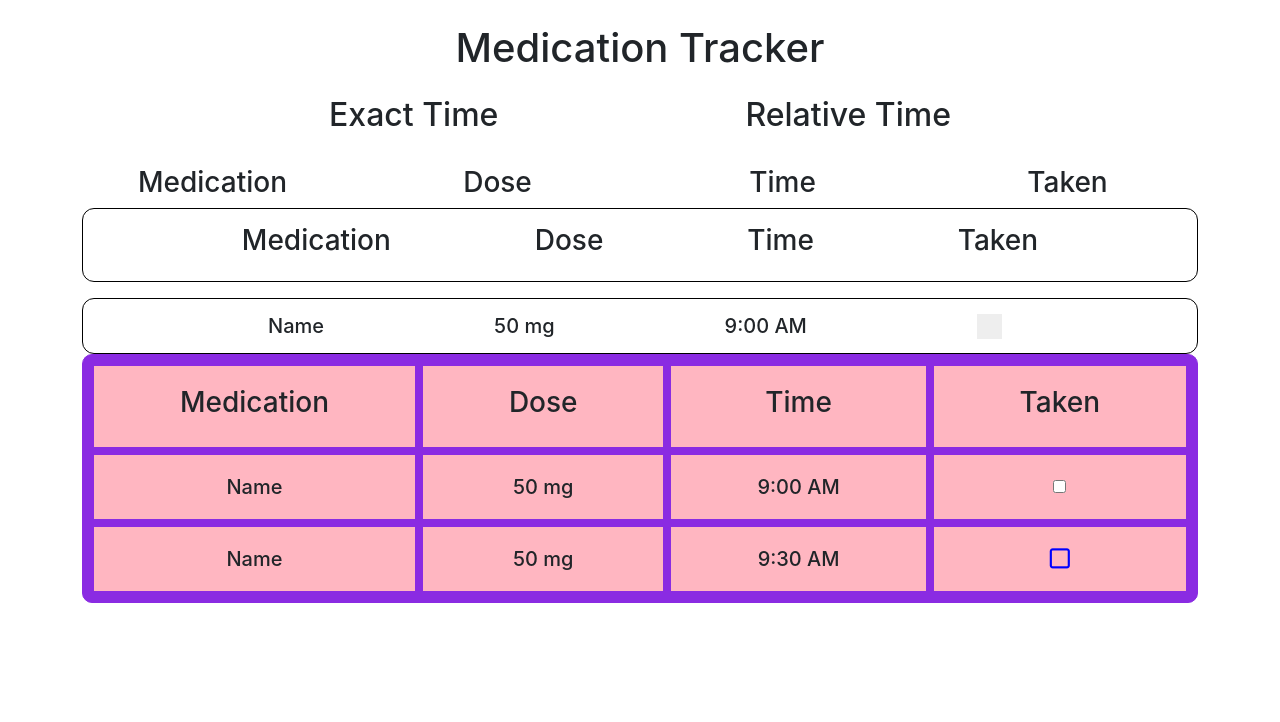
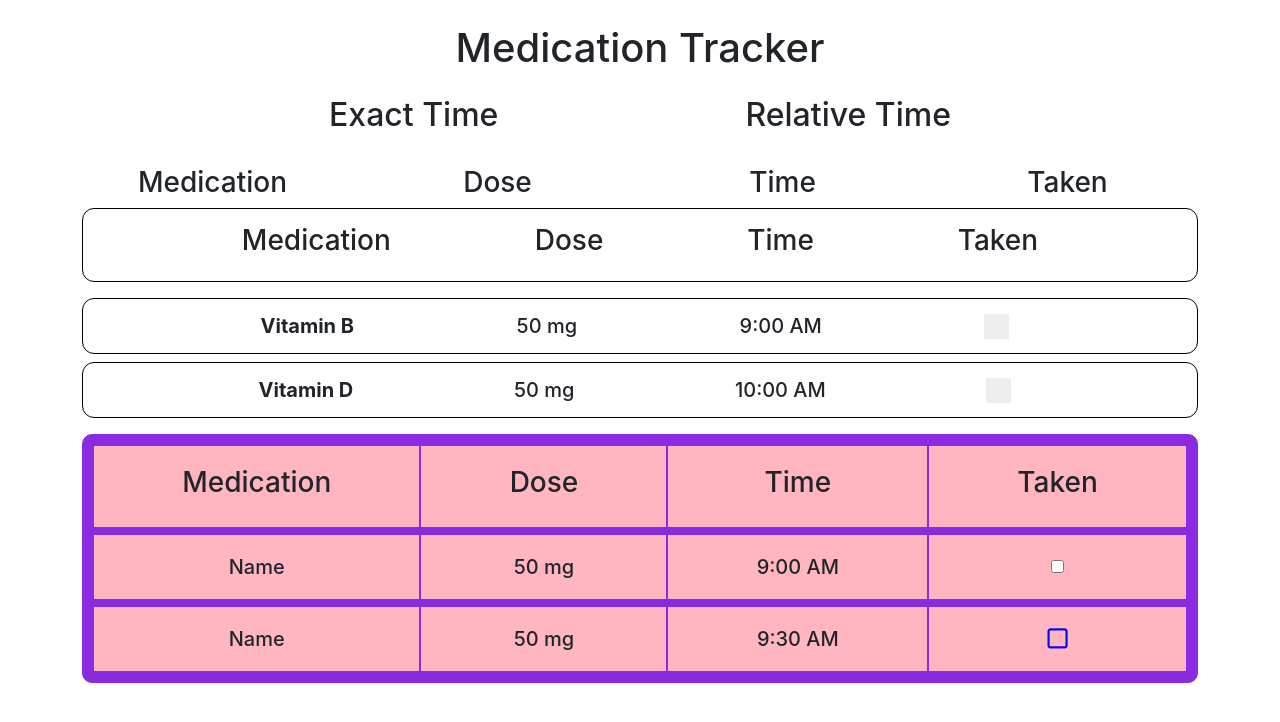
Before and after one commit to LaurelFR/med-tracker, a React (Create React App) app: page / in a window 1280 px wide. Shown: the top 722 px of the page. Built offline with nearby package versions, Linux system fonts and the light colour scheme.

Commit message:
Added styling

```diff
--- a/src/App.css
+++ b/src/App.css
@@ -84,6 +84,10 @@ input {
   border-radius: 12px;
 }
 
+.med-box h5:first-of-type {
+  font-weight: bold;
+}
+
 .grid-container {
   display: grid;
   grid-template-columns: auto auto auto auto;
@@ -92,7 +96,7 @@ input {
   background: blueviolet;
   border-radius: 10px;
   row-gap: 6px;
-  column-gap: 6px;
+  column-gap: none;
 }
 
 .grid-item {
--- a/src/MedTracker.js
+++ b/src/MedTracker.js
@@ -36,10 +36,19 @@ export default function MedTracker() {
         <h3>Time</h3>
         <h3>Taken</h3>
       </div>
-      <div className="med-box d-flex justify-content-evenly">
-        <h5>Name</h5>
+      <div className="med-box d-flex justify-content-evenly mb-2">
+        <h5>Vitamin B</h5>
         <h5>50 mg</h5>
         <h5>9:00 AM</h5>
+        <label className="check-container">
+          <input type="checkbox" />
+          <span className="checkmark"></span>
+        </label>
+      </div>
+      <div className="med-box d-flex justify-content-evenly mb-3">
+        <h5>Vitamin D</h5>
+        <h5>50 mg</h5>
+        <h5>10:00 AM</h5>
         <label className="check-container">
           <input type="checkbox" />
           <span className="checkmark"></span>
```
